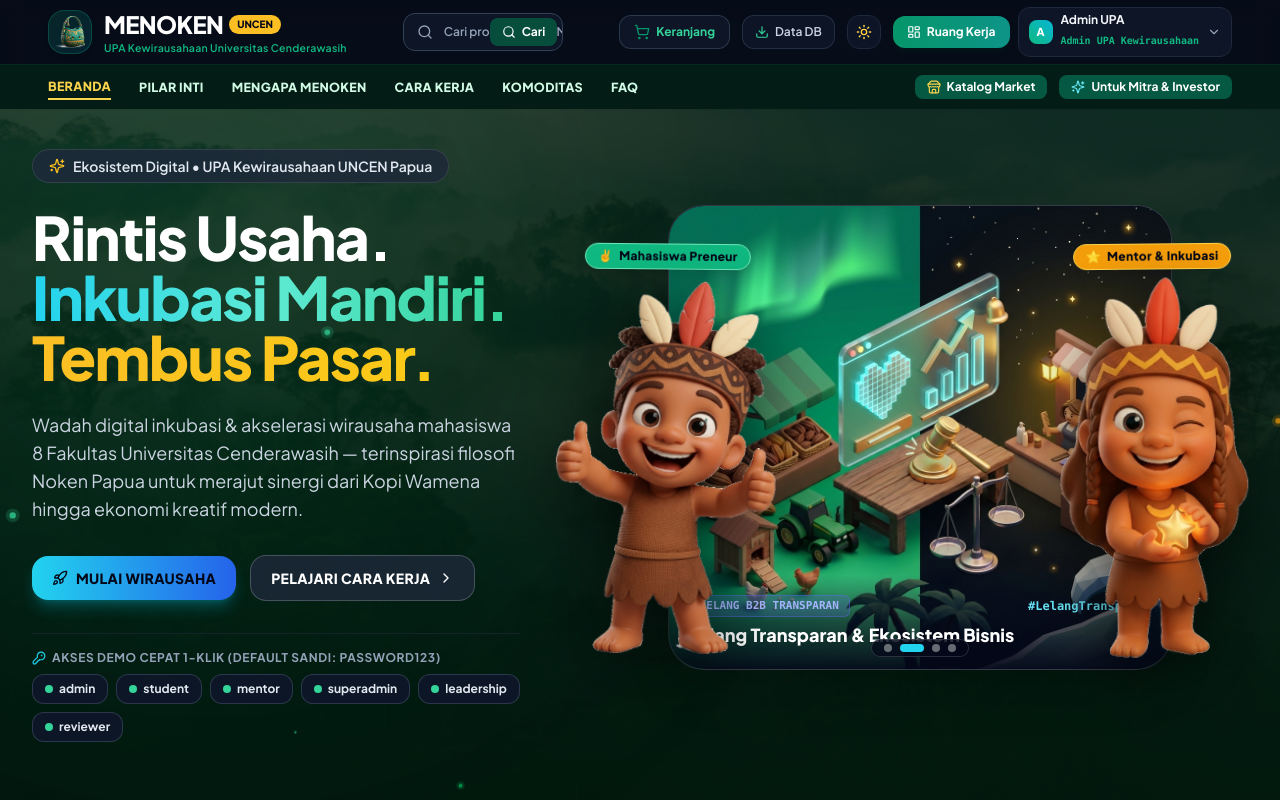
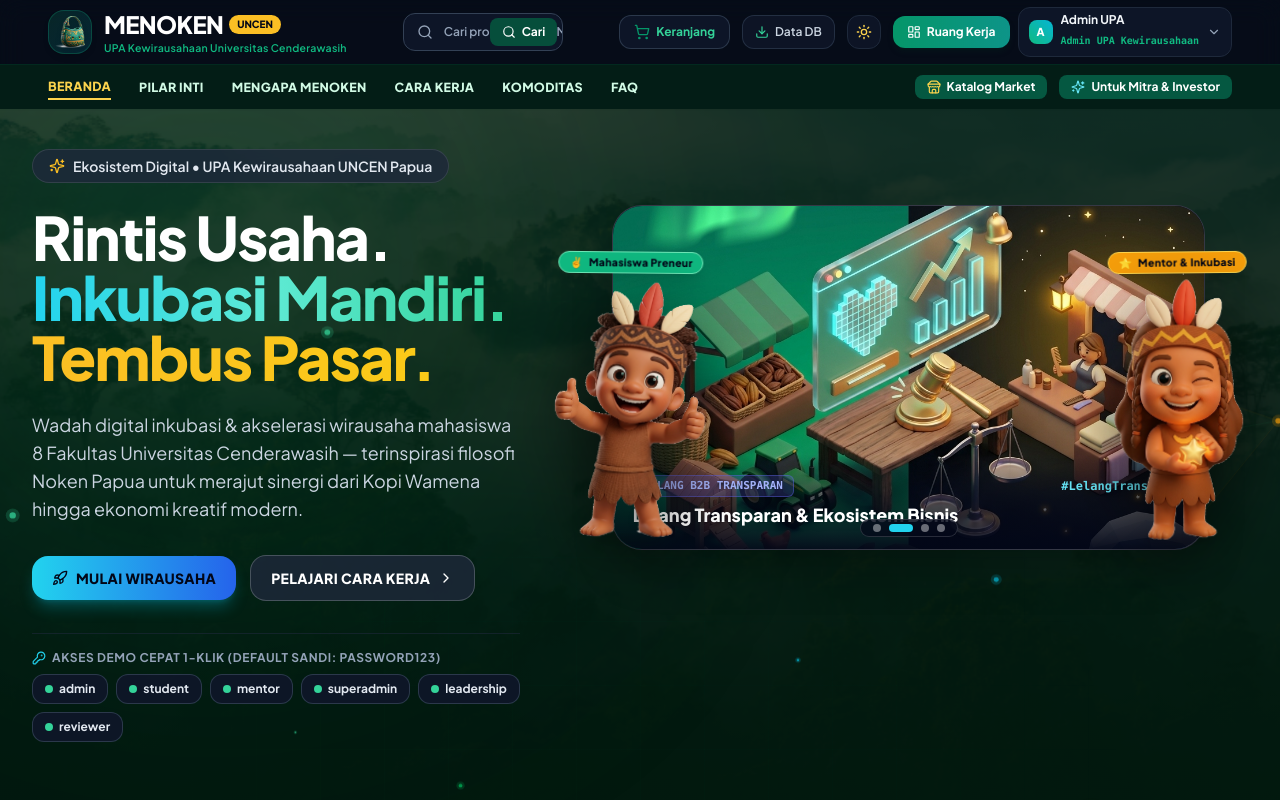
Before and after one commit to ekobot2025-cyber/menoken, a React (Vite) app: page / in a window 1280 px wide. Shown: the top 800 px of the page. Built offline with nearby package versions, Linux system fonts and the light colour scheme.

Commit message:
style: buat slide carousel versi landscape widescreen dan perkecil 2 maskot anak Papua

```diff
--- a/src/pages/LandingPage.jsx
+++ b/src/pages/LandingPage.jsx
@@ -309,10 +309,10 @@
               {/* Flanking Mascots & Slide Symmetrical Stage (Both Mascots Grounded Symmetrically With Slide) */}
               <div className="relative w-full flex items-end justify-center">
 
-                {/* LEFT MASCOT: Mahasiswa Preneur (Symmetrical Position & Scale) */}
-                <div className="flex flex-col items-center justify-end z-20 shrink-0 select-none -mr-12 sm:-mr-16 md:-mr-20 lg:-mr-24 xl:-mr-28 animate-mascot-left">
+                {/* LEFT MASCOT: Mahasiswa Preneur (Symmetrical Position & Compact Scale) */}
+                <div className="flex flex-col items-center justify-end z-20 shrink-0 select-none -mr-10 sm:-mr-12 md:-mr-16 lg:-mr-20 xl:-mr-24 animate-mascot-left">
                   {/* Symmetrical Top Badge */}
-                  <div className="mb-2 px-3 py-1 rounded-full bg-emerald-500 text-slate-950 font-black text-[10px] sm:text-xs tracking-wide shadow-lg border border-emerald-300 flex items-center gap-1.5 whitespace-nowrap">
+                  <div className="mb-1.5 px-2.5 py-0.5 rounded-full bg-emerald-500 text-slate-950 font-black text-[9px] sm:text-[10.5px] tracking-wide shadow-lg border border-emerald-300 flex items-center gap-1.5 whitespace-nowrap">
                     <span>✌️</span>
                     <span>Mahasiswa Preneur</span>
                   </div>
@@ -320,15 +320,15 @@
                     <img
                       src="/maskot_mahasiswa_3d.png"
                       alt="Maskot Mahasiswa Preneur Papua"
-                      className="h-56 sm:h-64 md:h-72 lg:h-[350px] xl:h-[380px] w-auto object-contain drop-shadow-[0_20px_35px_rgba(0,0,0,0.65)] pointer-events-none"
+                      className="h-40 sm:h-48 md:h-54 lg:h-[240px] xl:h-[260px] w-auto object-contain drop-shadow-[0_20px_35px_rgba(0,0,0,0.65)] pointer-events-none"
                     />
-                    <div className="w-20 sm:w-28 h-2.5 bg-black/50 rounded-full blur-sm mx-auto -mt-1 animate-mascot-shadow-left" />
+                    <div className="w-16 sm:w-20 h-2 bg-black/50 rounded-full blur-sm mx-auto -mt-1 animate-mascot-shadow-left" />
                   </div>
                 </div>
 
-                {/* CENTER: ENLARGED 3D Slide Carousel (Larger, High-Res, Cinematic Frame) */}
-                <div className="flex-1 w-full max-w-[460px] sm:max-w-[540px] md:max-w-[600px] lg:max-w-[640px] xl:max-w-[680px] z-10">
-                  <div className="relative w-full h-[320px] sm:h-[370px] md:h-[415px] lg:h-[445px] xl:h-[465px] overflow-hidden rounded-[28px] sm:rounded-[36px] border border-white/20 shadow-2xl bg-slate-950 group">
+                {/* CENTER: 3D Slide Carousel (Landscape Widescreen Frame) */}
+                <div className="flex-1 w-full max-w-[500px] sm:max-w-[560px] md:max-w-[620px] lg:max-w-[660px] xl:max-w-[700px] z-10">
+                  <div className="relative w-full h-[250px] sm:h-[280px] md:h-[310px] lg:h-[330px] xl:h-[345px] overflow-hidden rounded-[24px] sm:rounded-[30px] border border-white/20 shadow-2xl bg-slate-950 group">
                     {heroSlides.map((slide, idx) => {
                       const isActive = idx === currentSlide;
                       return (
@@ -345,7 +345,7 @@
                             loading={idx === 0 ? 'eager' : 'lazy'}
                           />
                           {/* Rich Gradient Scrim & Caption (with generous bottom padding so text never overlaps dots) */}
-                          <div className="absolute inset-x-0 bottom-0 bg-gradient-to-t from-slate-950/95 via-slate-950/60 to-transparent p-4 sm:p-5 pt-12 pb-10 flex flex-col justify-end">
+                          <div className="absolute inset-x-0 bottom-0 bg-gradient-to-t from-slate-950/95 via-slate-950/60 to-transparent p-4 sm:p-5 pt-10 pb-9 flex flex-col justify-end">
                             <div className="flex items-center justify-between mb-1">
                               <span className={`text-[10px] sm:text-[11px] font-mono font-extrabold uppercase px-2.5 py-0.5 rounded-md border ${slide.badgeColor}`}>
                                 {slide.badge}
@@ -389,10 +389,10 @@
                   </div>
                 </div>
 
-                {/* RIGHT MASCOT: Mentor & Pembimbing (Symmetrical Position & Scale) */}
-                <div className="flex flex-col items-center justify-end z-20 shrink-0 select-none -ml-12 sm:-ml-16 md:-ml-20 lg:-ml-24 xl:-ml-28 animate-mascot-right">
+                {/* RIGHT MASCOT: Mentor & Pembimbing (Symmetrical Position & Compact Scale) */}
+                <div className="flex flex-col items-center justify-end z-20 shrink-0 select-none -ml-10 sm:-ml-12 md:-ml-16 lg:-ml-20 xl:-ml-24 animate-mascot-right">
                   {/* Symmetrical Top Badge */}
-                  <div className="mb-2 px-3 py-1 rounded-full bg-amber-500 text-slate-950 font-black text-[10px] sm:text-xs tracking-wide shadow-lg border border-amber-300 flex items-center gap-1.5 whitespace-nowrap">
+                  <div className="mb-1.5 px-2.5 py-0.5 rounded-full bg-amber-500 text-slate-950 font-black text-[9px] sm:text-[10.5px] tracking-wide shadow-lg border border-amber-300 flex items-center gap-1.5 whitespace-nowrap">
                     <span>⭐</span>
                     <span>Mentor & Inkubasi</span>
                   </div>
@@ -400,9 +400,9 @@
                     <img
                       src="/maskot_mentor_3d.png"
                       alt="Maskot Pendamping & Mentor"
-                      className="h-56 sm:h-64 md:h-72 lg:h-[350px] xl:h-[380px] w-auto object-contain drop-shadow-[0_20px_35px_rgba(0,0,0,0.65)] pointer-events-none"
+                      className="h-40 sm:h-48 md:h-54 lg:h-[240px] xl:h-[260px] w-auto object-contain drop-shadow-[0_20px_35px_rgba(0,0,0,0.65)] pointer-events-none"
                     />
-                    <div className="w-20 sm:w-28 h-2.5 bg-black/50 rounded-full blur-sm mx-auto -mt-1 animate-mascot-shadow-right" />
+                    <div className="w-16 sm:w-20 h-2 bg-black/50 rounded-full blur-sm mx-auto -mt-1 animate-mascot-shadow-right" />
                   </div>
                 </div>
 
```
